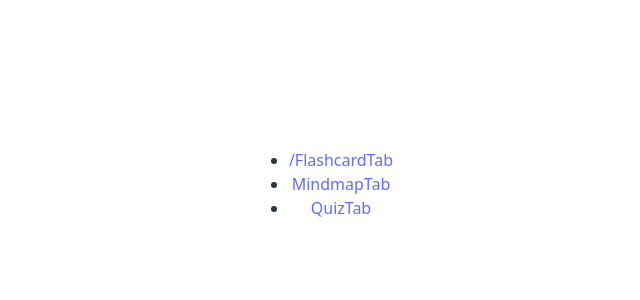
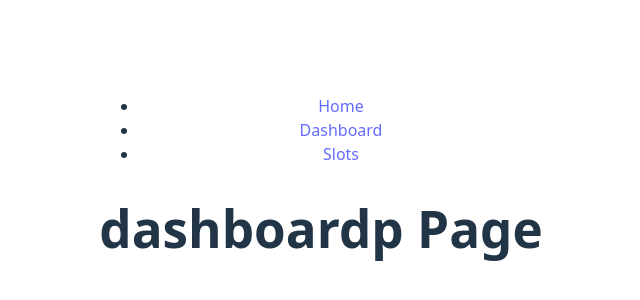
Before and after one commit to qozfa-dev/speed-book, a React (Vite) app in the folder frontend/web-app/: page /dashboard in a window 1280 px wide. Shown: the part 216-516 px from the top of the page, without its empty margins (319-959 px from the left). Built offline with nearby package versions, Linux system fonts and the light colour scheme.

Commit message:
Update page names

```diff
--- a/frontend/web-app/package.json
+++ b/frontend/web-app/package.json
@@ -10,8 +10,10 @@
     "preview": "vite preview"
   },
   "dependencies": {
+    "@tailwindcss/vite": "^4.0.9",
     "react": "^19.0.0",
-    "react-dom": "^19.0.0"
+    "react-dom": "^19.0.0",
+    "tailwindcss": "^4.0.9"
   },
   "devDependencies": {
     "@eslint/js": "^9.21.0",
--- a/frontend/web-app/src/App.jsx
+++ b/frontend/web-app/src/App.jsx
@@ -1,8 +1,8 @@
 import { useState } from 'react'
 import { Routes, Route } from "react-router-dom";
-import FlashcardTab from "./pages/FlashcardTab";
-import MindmapTab from "./pages/MindmapTab";
-import QuizTab from "./pages/QuizTab";
+import Home from "./pages/Home";
+import Dashboard from "./pages/Dashboard";
+import Slots from "./pages/Slots";
 import Navbar from "./components/Navbar";
 
 import './App.css'
@@ -13,9 +13,9 @@ function App() {
     <>
     <Navbar />
       <Routes>
-      <Route path="/" element={<FlashcardTab />} />
-      <Route path="/mindmap" element={<MindmapTab />} />
-      <Route path="/quiz" element={<QuizTab />} />
+      <Route path="/" element={<Home />} />
+      <Route path="/dashboard" element={<Dashboard />} />
+      <Route path="/slots" element={<Slots />} />
       </Routes>
 
     </>
--- a/frontend/web-app/src/components/Navbar.jsx
+++ b/frontend/web-app/src/components/Navbar.jsx
@@ -5,9 +5,9 @@ export default function Navbar() {
   return (
     <nav>
       <ul>
-        <li><Link to="/">/FlashcardTab</Link></li>
-        <li><Link to="/mindmap">MindmapTab</Link></li>
-        <li><Link to="/quiz">QuizTab</Link></li>
+        <li><Link to="/">Home</Link></li>
+        <li><Link to="/dashboard">Dashboard</Link></li>
+        <li><Link to="/slots">Slots</Link></li>
       </ul>
     </nav>
   );
--- /dev/null
+++ b/frontend/web-app/src/pages/Dashboard.jsx
@@ -0,0 +1,7 @@
+import React from 'react';
+
+function Dashboard() {
+    return <h1>dashboardp Page</h1>;
+  }
+
+  export default Dashboard;
--- a/frontend/web-app/src/pages/FlashcardTab.jsx
+++ /dev/null
@@ -1,7 +0,0 @@
-import React from 'react';
-
-function FlashcardTab() {
-    return <h1>flashy Page</h1>;
-  }
-
-  export default FlashcardTab;
--- /dev/null
+++ b/frontend/web-app/src/pages/Home.jsx
@@ -0,0 +1,7 @@
+import React from 'react';
+
+function Home() {
+    return <h1>Home Page</h1>;
+  }
+
+  export default Home;
--- a/frontend/web-app/src/pages/MindmapTab.jsx
+++ /dev/null
@@ -1,7 +0,0 @@
-import React from 'react';
-
-function MindmapTab() {
-    return <h1>mindmap Page</h1>;
-  }
-
-  export default MindmapTab;
--- a/frontend/web-app/src/pages/QuizTab.jsx
+++ /dev/null
@@ -1,7 +0,0 @@
-import React from 'react';
-
-function QuizTab() {
-    return <h1>Quiz Page</h1>;
-  }
-
-  export default QuizTab;
--- /dev/null
+++ b/frontend/web-app/src/pages/Slots.jsx
@@ -0,0 +1,7 @@
+import React from 'react';
+
+function Slots() {
+    return <h1>Slots</h1>;
+  }
+
+  export default Slots;
```
Also changed, not shown: 1 other file (tests, documents, lock files or other folders).
